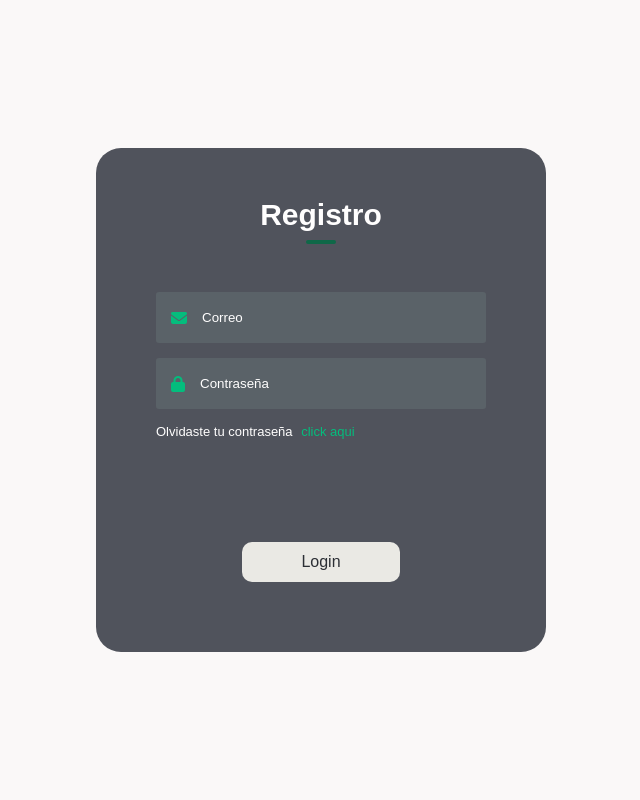
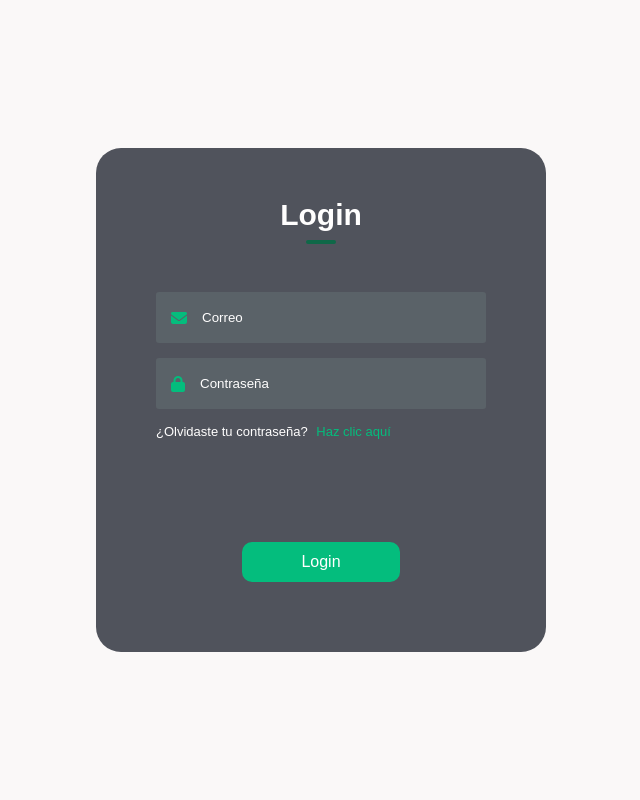
Before and after one commit to santigt11/PISCuartoCiclo, a Flask app: page / in a window 1280 px wide. Shown: the whole page, without its empty margins (319-959 px from the left). Run offline with Flask 3, Linux system fonts and the light colour scheme.

Commit message:
login 1.0

```diff
--- a/main.py
+++ b/main.py
@@ -1,9 +1,32 @@
-from flask import Flask, render_template, request
+from flask import Flask, render_template, request, redirect, url_for
+
 app = Flask(__name__)
 
+# Ruta para mostrar el formulario de login
 @app.route('/')
 def login():
     return render_template('login.html')
 
+# Ruta para procesar el formulario de login
+@app.route('/signin', methods=['POST'])
+def signin():
+    correo = request.form.get('correo')
+    contrasena = request.form.get('contrasena')
+
+    # Verificar las credenciales aquí...
+
+    if correo == 'abelmoral13@gmail.com' and contrasena == '123':
+        # Credenciales válidas, redirigir al usuario a la página principal
+        return redirect(url_for('principal'))
+    else:
+        # Credenciales inválidas, volver al formulario de login con un mensaje de error
+        return render_template('login.html', error='Credenciales incorrectas')
+
+
+# Ruta para la página principal
+@app.route('/inicio')
+def principal():
+    return render_template('index.html')
+
 if __name__ == '__main__':
     app.run(debug=True)
--- a/static/js/Login.js
+++ b/static/js/Login.js
@@ -10,6 +10,9 @@ signIn.onclick=function (){
     signIn.classList.remove("disable");
 
 }
+
+
+
 /*signUp.onclick=function (){
     nameInput.style.maxHeight="60px";
     title.innerHTML="Registro";
--- a/templates/login.html
+++ b/templates/login.html
@@ -1,42 +1,34 @@
-<!doctype html>
+<!DOCTYPE html>
 <html lang="en">
 <head>
     <meta charset="UTF-8">
-    <meta name="viewport"
-          content="width=device-width, user-scalable=no, initial-scale=1.0, maximum-scale=1.0, minimum-scale=1.0">
-    <meta http-equiv="X-UA-Compatible" content="ie=edge">
-    <title>Formulario</title>
+    <meta name="viewport" content="width=device-width, initial-scale=1.0">
+    <title>Formulario de Login</title>
     <link rel="stylesheet" href="../static/css/styleLogin.css">
     <link rel="stylesheet" href="https://cdnjs.cloudflare.com/ajax/libs/font-awesome/6.4.0/css/all.min.css" integrity="sha512-iecdLmaskl7CVkqkXNQ/ZH/XLlvWZOJyj7Yy7tcenmpD1ypASozpmT/E0iPtmFIB46ZmdtAc9eNBvH0H/ZpiBw==" crossorigin="anonymous" referrerpolicy="no-referrer" />
-
 </head>
 <body>
     <div class="container">
         <div class="form-content">
-         <h1 id="title">Registro</h1>
-        <form>
+            <h1 id="title">Login</h1>
+            <form action="/signin" method="POST">
                 <div class="input-group">
                     <div class="input-field">
                         <i class="fa-solid fa-envelope"></i>
-                    <input type="email" placeholder="Correo">
+                        <input type="email" id="correo" name="correo" placeholder="Correo">
                     </div>
                     <div class="input-field">
                         <i class="fa-solid fa-lock"></i>
-                    <input type="password" placeholder="Contraseña">
+                        <input type="password" id="contrasena" name="contrasena" placeholder="Contraseña">
                     </div>
-                <p>Olvidaste tu contraseña <a href="#">click aqui</a></p>
-
+                    <p>¿Olvidaste tu contraseña? <a href="#">Haz clic aquí</a></p>
                 </div>
                 <div class="btn-field">
-                <button id="signIn" type="button" class="disable">Login</button>
+                    <button id="signIn" type="submit">Login</button>
                 </div>
             </form>
         </div>
-
     </div>
-
-
-
 
     <script src="../static/js/Login.js"></script>
 </body>
```
Lines whose indentation alone changed are shown as unchanged.
